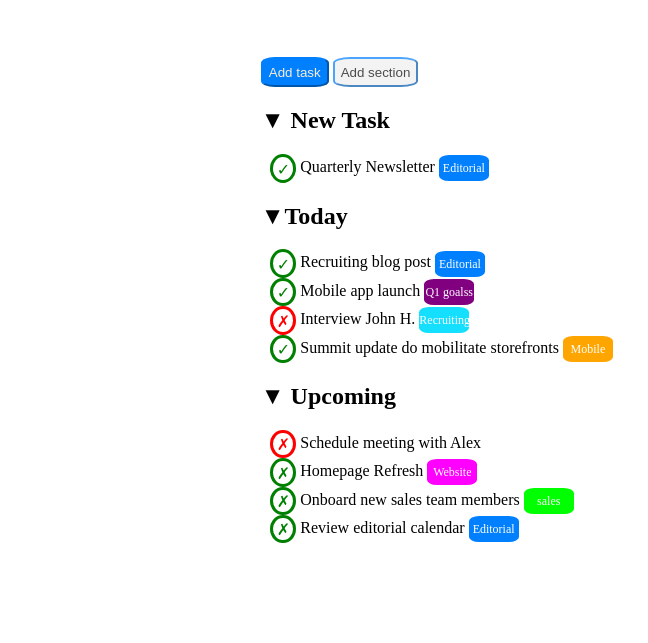
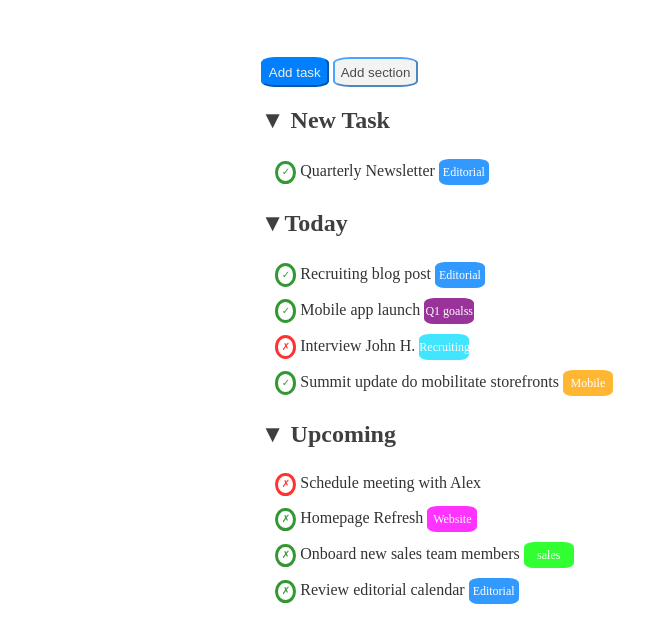
Before and after one commit to flaviovitale02/html-css-toboolist, a plain HTML site: page index.html in a window 1280 px wide. Shown: the part 83-726 px from the top of the page, without its empty margins (0-648 px from the left). Drawn offline with Linux system fonts and the light colour scheme.

Commit message:
fix distance, cross and check

```diff
--- a/style.css
+++ b/style.css
@@ -56,12 +56,13 @@ ul{
 
 
 .check{
+    font-size: 10px;
     color:green;
     border-color:green;
     border-style: solid;
     border-radius: 50%;
-    height: 15px;
-    width: 15px;
+    height: 10px;
+    width: 10px;
     display: inline-block;
     vertical-align: middle;
     text-align: center;
@@ -71,12 +72,13 @@ ul{
 
 
 .cross{
+    font-size: 10px;
     color:red;
     border-color:red;
     border-style: solid;
     border-radius: 50%;
-    height: 15px;
-    width: 15px;
+    height: 10px;
+    width: 10px;
     display: inline-block;
     vertical-align: middle;
     text-align: center;
@@ -153,3 +155,13 @@ ul{
     vertical-align: middle;
     padding-top: 6px;
 }
+
+
+h2{
+    opacity:75%;
+}
+
+li{
+    padding: 5px;
+    opacity: 80%;
+}
```
